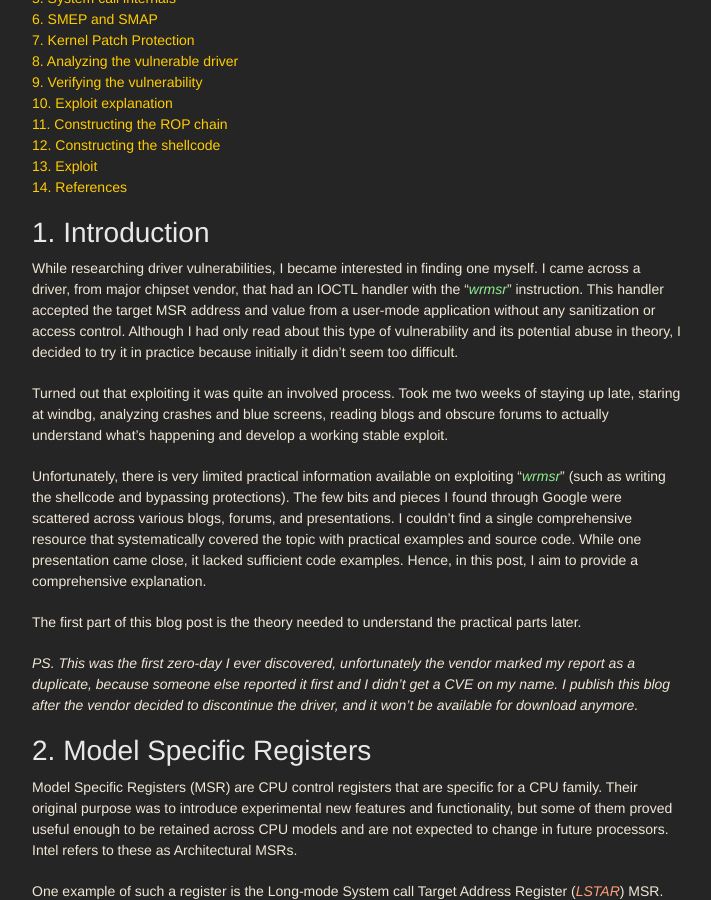
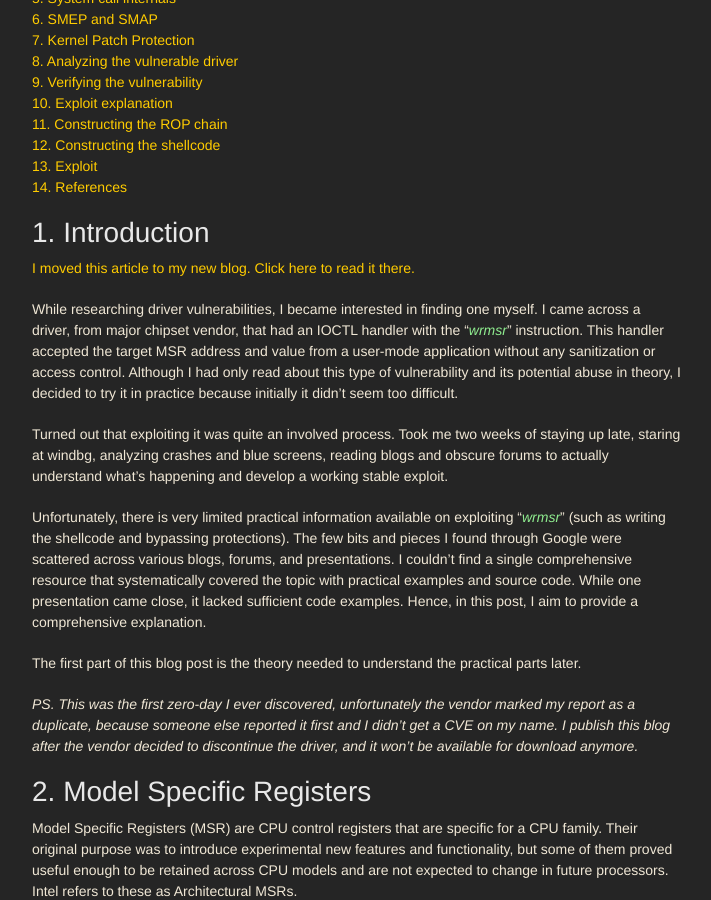
Before and after one commit to idafchev/idafchev.github.io, a Jekyll site: the page built from _posts/2023-11-01-wrmsr.md, in a window 1280 px wide and 900 px high, scrolled down 491 px. Shown: the whole window, without its empty margins (283-994 px from the left). Built offline with Jekyll 4.4.1, drawn with Linux system fonts in a browser that asks for light colours; nearby versions of some CDN libraries; some web fonts are replaced; comment, search, counter and statistics services are not loaded.

Commit message:
Update 2023-11-01-wrmsr.md

```diff
--- a/_posts/2023-11-01-wrmsr.md
+++ b/_posts/2023-11-01-wrmsr.md
@@ -22,6 +22,8 @@
 [14. References](#14_references)
 
 # <a name="1_introduction"></a> 1. Introduction
+[I moved this article to my new blog. Click here to read it there.](https://idafchev.github.io/blog/wrmsr/)
+
 While researching driver vulnerabilities, I became interested in finding one myself. I came across a driver, from major chipset vendor, that had an IOCTL handler with the "*wrmsr*{: style="color: LightGreen"}" instruction. This handler accepted the target MSR address and value from a user-mode application without any sanitization or access control. Although I had only read about this type of vulnerability and its potential abuse in theory, I decided to try it in practice because initially it didn't seem too difficult.
 
 Turned out that exploiting it was quite an involved process. Took me two weeks of staying up late, staring at windbg, analyzing crashes and blue screens, reading blogs and obscure forums to actually understand what's happening and develop a working stable exploit.
```
